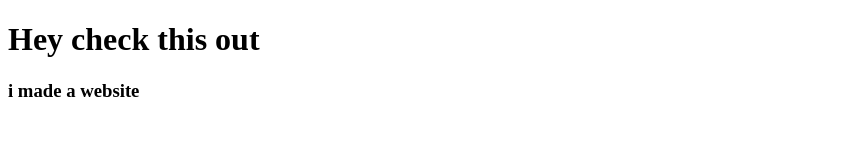
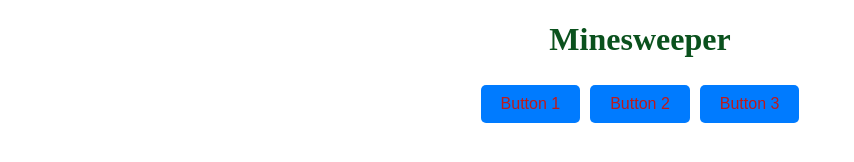
Before and after one commit to MikeShort11/MyWebsite, a plain HTML site: page index.html in a window 1280 px wide. Shown: the whole page, without its empty margins (0-854 px from the left). Drawn offline with Linux system fonts and the light colour scheme.

Commit message:
add js and edit page

```diff
--- a/index.html
+++ b/index.html
@@ -7,13 +7,15 @@
         <title>Mike Short</title>
         <meta name="description" content="">
         <meta name="viewport" content="width=device-width, initial-scale=1">
-        <link rel="stylesheet" href="">
+        <link rel="stylesheet" href="style.css">
     </head>
     <body>
-        <div>
-            <h1>Hey check this out</h1>
-            <h3>i made a website</h3>
+        <div id="Top Text">
+            <h1>Minesweeper</h1>
         </div>
-        <script src="" async defer></script>
+        <div class="button-container" id="buttonContainer">
+            <!-- buttons will be added here -->
+        </div>
+        <script src="minesweeper.js" async defer></script>
     </body>
 </html>
--- /dev/null
+++ b/minesweeper.js
@@ -0,0 +1,20 @@
+// Function to create buttons dynamically based on an array of button names
+function createButtons(buttonNames) {
+    var container = document.getElementById('buttonContainer');
+
+    // Clear existing buttons
+    container.innerHTML = '';
+
+    // Create buttons and append them to the container
+    buttonNames.forEach(function(name) {
+      var button = document.createElement('button');
+      button.textContent = name;
+      container.appendChild(button);
+    });
+  }
+
+  // Example array of button names
+  var buttonNamesArray = ['Button 1', 'Button 2', 'Button 3'];
+
+  // Call the function to create buttons based on the array
+  createButtons(buttonNamesArray);
--- a/style.css
+++ b/style.css
@@ -0,0 +1,21 @@
+.button-container {
+    display: flex;
+    justify-content: center;
+  }
+  .button-container button {
+    margin: 5px;
+    padding: 10px 20px;
+    font-size: 16px;
+    background-color: #007bff;
+    color: #be1a1a;
+    border: none;
+    border-radius: 5px;
+    cursor: pointer;
+  }
+  .button-container button:hover {
+    background-color: #0056b3;
+  }
+  h1{
+    color: #0a511d;
+    text-align: center;
+  }
```
